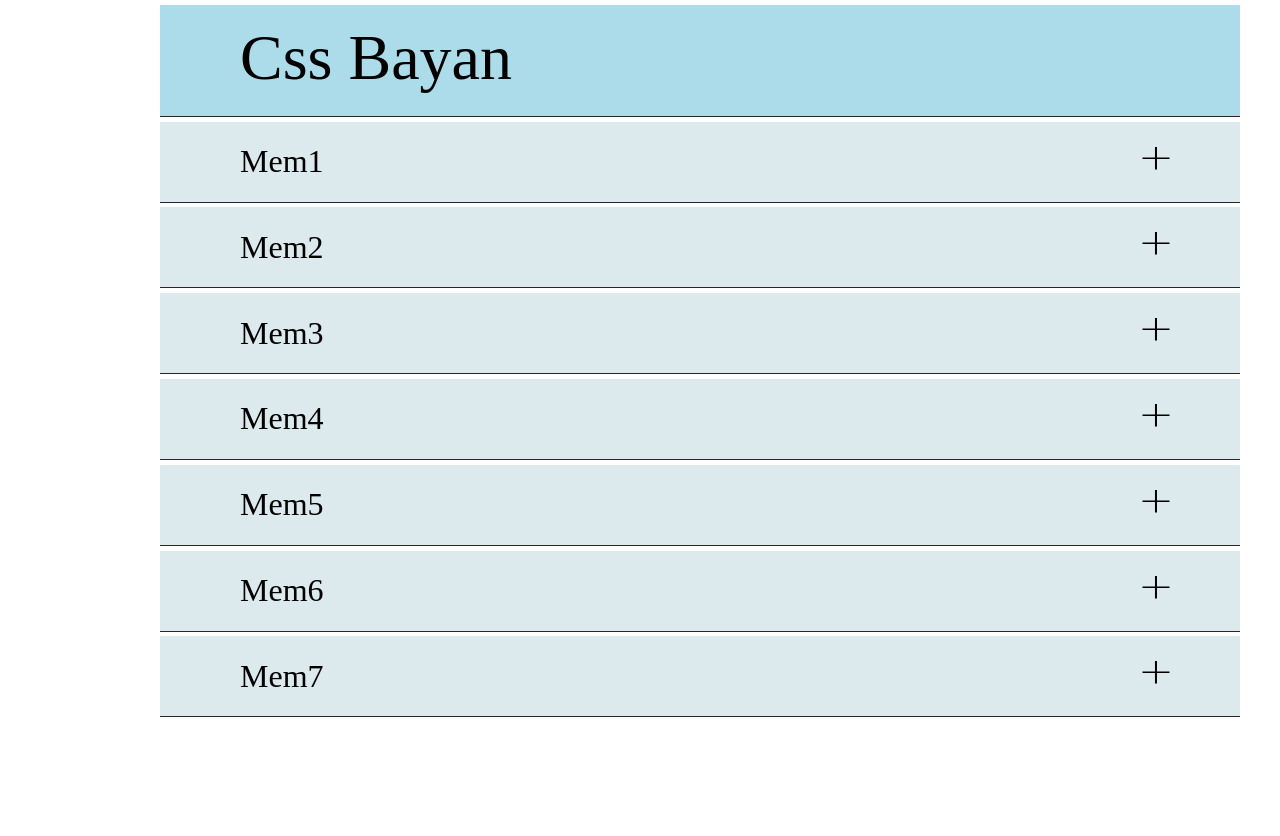
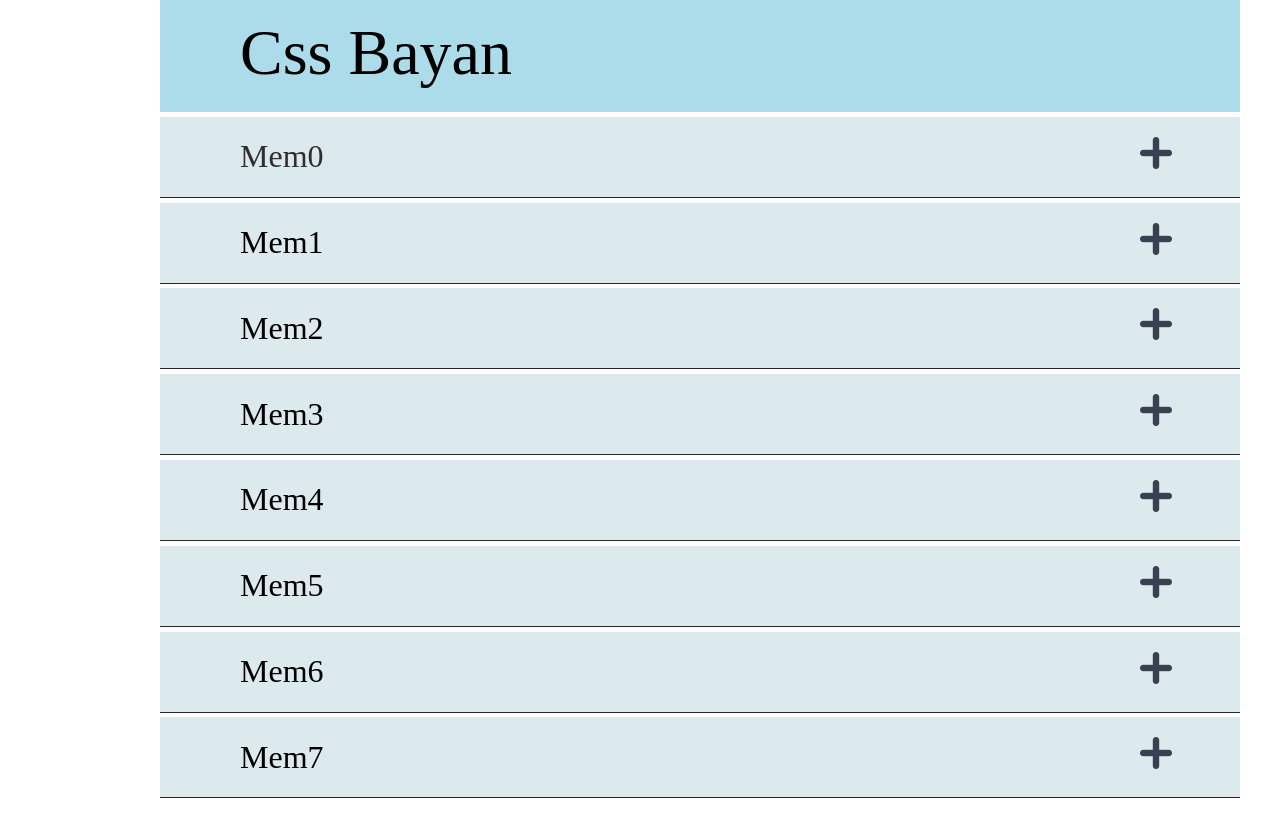
Before and after one commit to BYayheni422/CSSBAYAN, a plain HTML site: page index.html in a window 1280 px wide. Shown: the top 836 px of the page. Drawn offline with Linux system fonts and the light colour scheme.

Commit message:
init:lorion900

```diff
--- a/index.html
+++ b/index.html
@@ -10,41 +10,55 @@
 <body>
     <div>
         <div class="Zagolovok" id="TEXT">Css Bayan</div>
-        <div class="mem1" id="TEXT"><div class="flox">Mem1
-            <img class="plus" src="Assts/Plus_symbol.svg" alt="Plus">
+
+        <input type="checkbox" id="meme-1" checked>
+      <label for="meme-1">
+            <section class="mem">
+              <div class="flox">
+                <p>Mem0</p>
+                <img class="plus" src="Assts/Plus.png" alt="close">
+              </div>
+              <img class="memIMG" src="Assts/photo_2023-03-11_12-25-19.jpg" alt="CatGif"/>
+            </section>
+        </label>
+
+
+        <input type="checkbox" id="meme-1" checked>
+        <div for="meme-1" class="mem" id="TEXT"><div class="flox">Mem1
+            <img class="plus" src="Assts/Plus.png" alt="Plus">
         </div>
 
-        <img src="Assts/photo_2023-03-11_12-25-19.jpg" alt="Mem 1"></div>
-        <div class="mem2" id="TEXT"><div class="flox">Mem2
-            <img class="plus" src="Assts/Plus_symbol.svg" alt="Plus">
+        <img class="memIMG" src="Assts/photo_2023-03-11_12-25-19.jpg" alt="Mem 1"></div>
+        <div class="mem" id="TEXT"><div class="flox">Mem2
+            <img class="plus" src="Assts/Plus.png" alt="Plus">
         </div>
 
-        <img src="Assts/photo_2023-03-11_12-25-59.jpg" alt="Mem 2"> </div>
-        <div class="mem3" id="TEXT"><div class="flox">Mem3
-            <img class="plus" src="Assts/Plus_symbol.svg" alt="Plus">
+        <img class="memIMG" src="Assts/photo_2023-03-11_12-25-59.jpg" alt="Mem 2"> </div>
+        <div class="mem" id="TEXT"><div class="flox">Mem3
+            <img class="plus" src="Assts/Plus.png" alt="Plus">
         </div>
 
-        <img src="Assts/photo_2023-03-11_12-26-06.jpg" alt="Mem 3"></div>
-        <div class="mem4" id="TEXT"><div class="flox">Mem4
-            <img class="plus" src="Assts/Plus_symbol.svg" alt="Plus">
+        <img class="memIMG" src="Assts/photo_2023-03-11_12-26-06.jpg" alt="Mem 3"></div>
+        <div class="mem" id="TEXT"><div class="flox">Mem4
+            <img class="plus" src="Assts/Plus.png" alt="Plus">
         </div>
 
-        <img src="Assts/photo_2023-03-11_12-26-30.jpg" alt="Mem 4"></div>
-        <div class="mem5" id="TEXT"><div class="flox">Mem5
-            <img class="plus" src="Assts/Plus_symbol.svg" alt="Plus">
+        <img class="memIMG" src="Assts/photo_2023-03-11_12-26-30.jpg" alt="Mem 4"></div>
+        <div class="mem" id="TEXT"><div class="flox">Mem5
+            <img class="plus" src="Assts/Plus.png" alt="Plus">
         </div>
 
-        <img src="Assts/photo_2023-03-11_12-26-42.jpg" alt="Mem 5"></div>
-        <div class="mem6" id="TEXT"><div class="flox">Mem6
-            <img class="plus" src="Assts/Plus_symbol.svg" alt="Plus">
+        <img class="memIMG" src="Assts/photo_2023-03-11_12-26-42.jpg" alt="Mem 5"></div>
+        <div class="mem" id="TEXT"><div class="flox">Mem6
+            <img class="plus" src="Assts/Plus.png" alt="Plus">
         </div>
 
-        <img src="Assts/photo_2023-03-11_12-26-57.jpg" alt="Mem 6"></div>
-        <div class="mem7" id="TEXT"><div class="flox">Mem7
-            <img class="plus" src="Assts/Plus_symbol.svg" alt="Plus">
+        <img class="memIMG" src="Assts/photo_2023-03-11_12-26-57.jpg" alt="Mem 6"></div>
+        <div class="mem" id="TEXT"><div class="flox">Mem7
+            <img class="plus" src="Assts/Plus.png" alt="Plus">
         </div>
 
-        <img src="Assts/photo_2023-03-11_12-27-08.jpg" alt="Mem 7"></div>
+        <img class="memIMG" src="Assts/photo_2023-03-11_12-27-08.jpg" alt="Mem 7"></div>
     </main>
 </body>
 </html>
--- a/style.css
+++ b/style.css
@@ -14,12 +14,13 @@ main{
     flex-direction: column;
 }
 
-#TEXT{
+.mem{
     width: 1080px;
     border-bottom: 0.1rem solid #2c2525;
     margin-top: 0.3rem;
     display: flex;
     flex-direction: column;
+    cursor: pointer;
 }
 img{
     width: 42rem;
@@ -61,27 +62,13 @@ img{
     align-items: center;
 
 }
-.mem1:hover img{
+.mem:hover img{
     display: block;
 }
-.mem2:hover img{
-    display: block;
-}
-.mem3:hover img{
-    display: block;
-}
-.mem4:hover img{
-    display: block;
-}
-.mem5:hover img{
-    display: block;
-}
-.mem6:hover img{
-    display: block;
-}
-.mem7:hover img{
-    display: block;
-}
+.mem:hover .plus {
+    transform: rotate(45deg);
+   animation: 3s;
+  }
 .plus{
     width: 4rem;
 height: 4rem;
@@ -89,3 +76,16 @@ margin-left: 50rem;
 display: block;
 padding-top: 0%;
 }
+input[type=checkbox] {
+    display: none;
+  }
+  input:checked + label p {
+    color: rgb(51, 46, 46);
+  }
+  .mem:active p {
+    color: #E06733 !important;
+    transition: 3s;
+  }
+  .plus {
+    transition: 0.5s 0s;
+  }
```
Also changed, not shown: Assts/Plus.png (added), Assts/arrow-down.svg (added).
